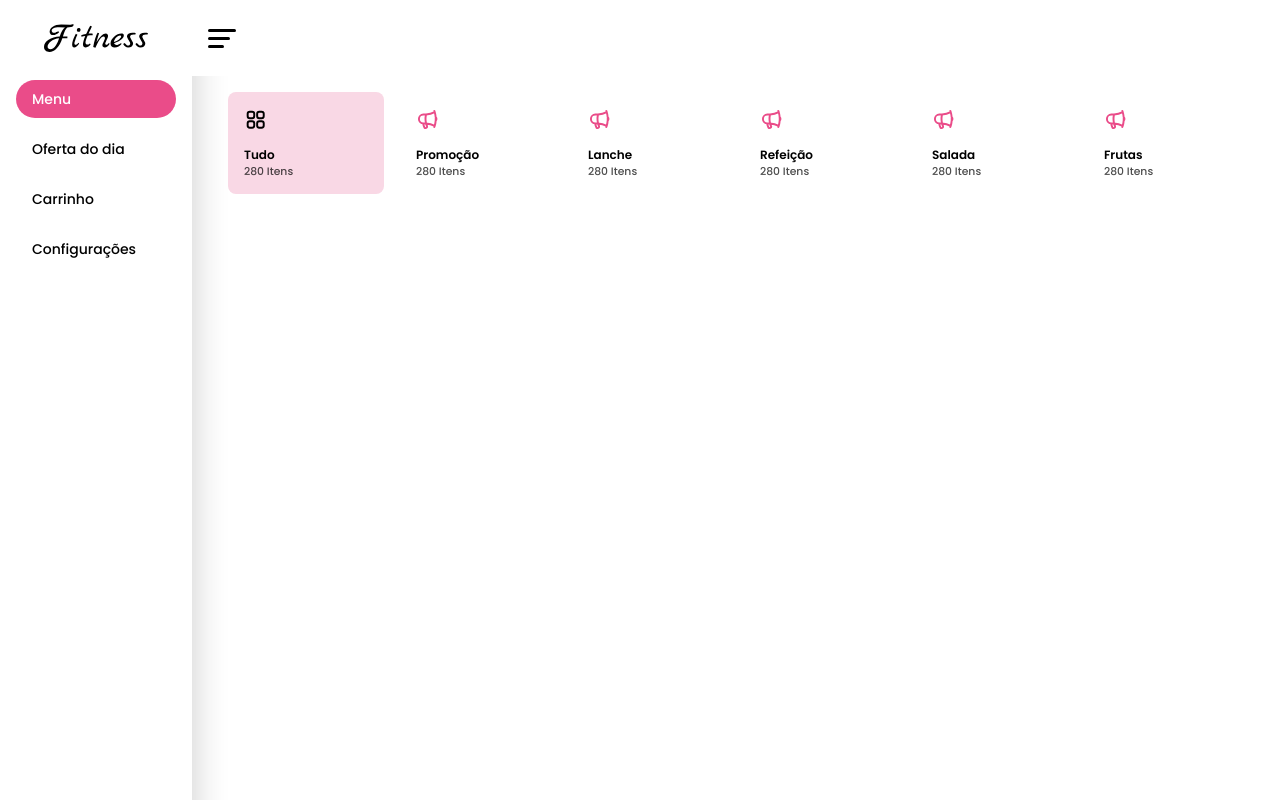
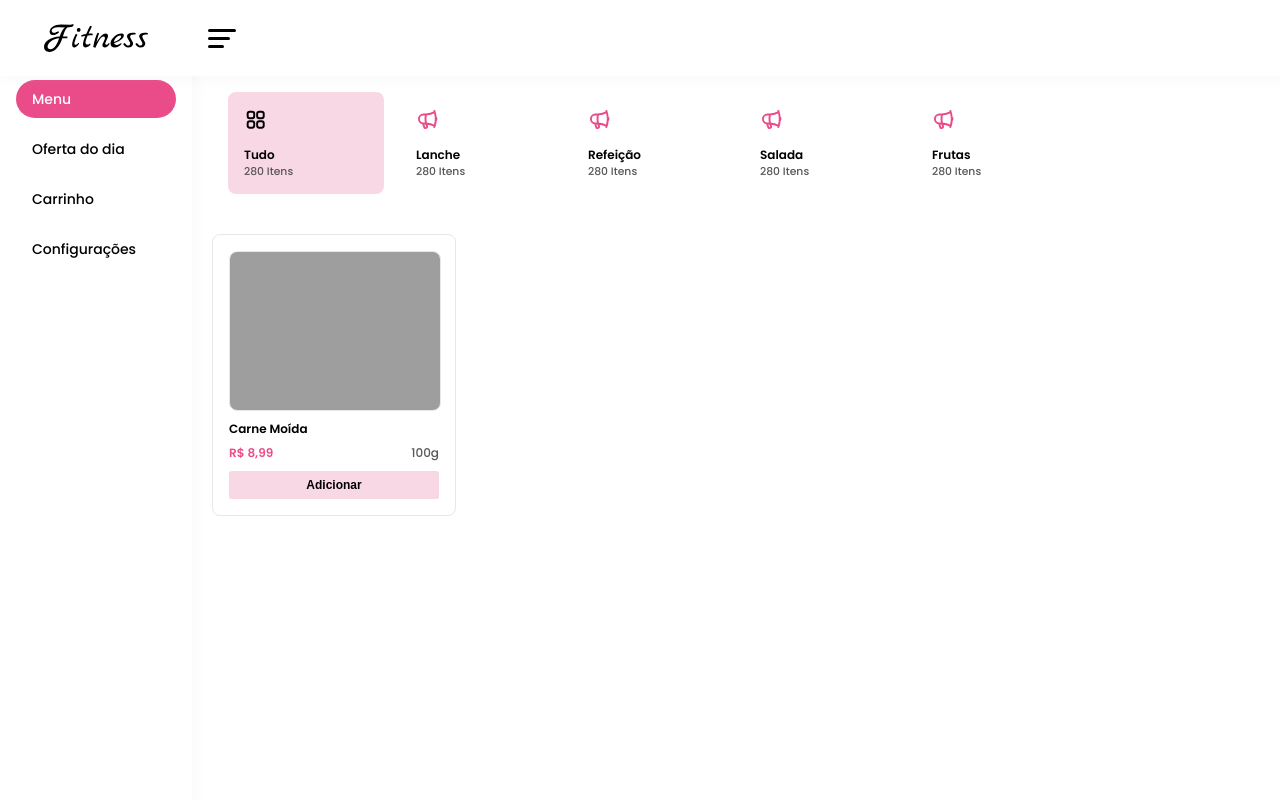
Before and after one commit to Janaina2000/project-ifood-fitness, a plain HTML site: page index.html in a window 1280 px wide. Drawn offline with Linux system fonts and the light colour scheme; grey boxes are pictures that could not be loaded.

Commit message:
card produtos

```diff
--- a/assets/html/pages/home/index.html
+++ b/assets/html/pages/home/index.html
@@ -1 +1,2 @@
 <section id="navegacao"></section>
+<section id="products"></section>
--- a/assets/html/pages/home/sections/01_navegacao.html
+++ b/assets/html/pages/home/sections/01_navegacao.html
@@ -13,22 +13,6 @@
 
                     <h2 class="link-title">
                         Tudo
-                    </h2>
-                    <span class="link-span">
-                        280 Itens
-                    </span>
-
-                </a>
-            </li>
-
-            <li class="c-list-item">
-                <a href="" class="c-navegacao__link">
-                    <svg xmlns="http://www.w3.org/2000/svg" fill="none" viewBox="0 0 24 24" stroke-width="1.5" stroke="currentColor" class="size-6">
-                        <path stroke-linecap="round" stroke-linejoin="round" d="M10.34 15.84c-.688-.06-1.386-.09-2.09-.09H7.5a4.5 4.5 0 1 1 0-9h.75c.704 0 1.402-.03 2.09-.09m0 9.18c.253.962.584 1.892.985 2.783.247.55.06 1.21-.463 1.511l-.657.38c-.551.318-1.26.117-1.527-.461a20.845 20.845 0 0 1-1.44-4.282m3.102.069a18.03 18.03 0 0 1-.59-4.59c0-1.586.205-3.124.59-4.59m0 9.18a23.848 23.848 0 0 1 8.835 2.535M10.34 6.66a23.847 23.847 0 0 0 8.835-2.535m0 0A23.74 23.74 0 0 0 18.795 3m.38 1.125a23.91 23.91 0 0 1 1.014 5.395m-1.014 8.855c-.118.38-.245.754-.38 1.125m.38-1.125a23.91 23.91 0 0 0 1.014-5.395m0-3.46c.495.413.811 1.035.811 1.73 0 .695-.316 1.317-.811 1.73m0-3.46a24.347 24.347 0 0 1 0 3.46" />
-                      </svg>
-
-                    <h2 class="link-title">
-                        Promoção
                     </h2>
                     <span class="link-span">
                         280 Itens
--- /dev/null
+++ b/assets/html/pages/home/sections/02_products.html
@@ -0,0 +1,33 @@
+<div class="container">
+
+    <div class="list-products">
+
+        <div class="card-product">
+            <figure class="card-image">
+                <img src="https://janaina2000.github.io/api-ifood-json/images/cardapio/proteinas/carne-moida.webp"  alt="">
+            </figure>
+            <h3 class="name-item">
+                Carne Moída
+            </h3>
+
+            <div class="card-values">
+                <span class="value">
+                    R$ 8,99
+                </span>
+                <span class="amount">
+                    100g
+                </span>
+
+            </div>
+
+            <button type="button" class="button-payment">Adicionar</button>
+
+            <div class="box-unit">
+                <button class="button-sub">-</button>
+                <input type="number" value="1" class="input-unit"/>
+                <button class="button-add">+</button>
+            </div>
+        </div>
+    </div>
+
+</div>
--- a/assets/js/sections.js
+++ b/assets/js/sections.js
@@ -18,7 +18,7 @@ function loadHTML(file, selector) {
 document.addEventListener('DOMContentLoaded', () => {
   // Carregar HTML
   loadHTML('/project-ifood-fitness/assets/html/pages/home/sections/01_navegacao.html', '#navegacao');
-
+  loadHTML('/project-ifood-fitness/assets/html/pages/home/sections/02_products.html', '#products');
 
 
 
--- a/assets/scss/_variables.scss
+++ b/assets/scss/_variables.scss
@@ -2,5 +2,7 @@
     --primary: #ea4c89;
     --primary-light: #f9d8e5;
     --white: #ffffff;
-    --black: #000000
+    --black: #000000;
+    --gray: #575757;
+    --gray-light: #e8e8e8;
 }
--- a/assets/scss/header.scss
+++ b/assets/scss/header.scss
@@ -2,7 +2,7 @@
     position: fixed;
     top: 2rem;
     left: 0;
-    box-shadow: 0.1755rem 0.175rem 2rem rgba(29, 29, 29, 0.2);
+    box-shadow: 0.15rem 0.15rem 0.75rem rgb(188 188 188 / 10%);
     overflow: hidden;
     width: 10rem;
     height: 100vh;
@@ -44,6 +44,7 @@
     background-color: var(--white);
     padding: 1.5rem 1rem ;
     padding-left: 0;
+    box-shadow: 0.15rem 0.15rem 0.75rem rgb(188 188 188 / 10%);
 
     .container-menu{
         display: flex;
--- a/assets/scss/home/navegacao.scss
+++ b/assets/scss/home/navegacao.scss
@@ -31,10 +31,9 @@
             }
 
             .link-span {
-                color: var(--black);
+                color: var(--gray);
                 font-size: 0.675rem;
                 font-weight: 500;
-                opacity: 0.7;
 
             }
 
--- /dev/null
+++ b/assets/scss/home/products.scss
@@ -0,0 +1,109 @@
+#products{
+    margin-top: 1.5rem;
+    .list-products {
+
+        display: grid;
+        grid-template-columns: 1fr 1fr 1fr 1fr;
+        gap: 1.5rem;
+
+        .card-product {
+            border: 1px solid #e7e7e7;
+            padding: 1rem;
+            border-radius: 0.5rem;
+
+            .card-image {
+                aspect-ratio: 4/3;
+                width: 100%;
+                overflow: hidden;
+                border-radius: 0.5rem;
+                border: 1px solid #e7e7e7;
+
+                img {
+                    height: 100%;
+                    width: 100%;
+                    object-fit: contain;
+                    overflow: hidden;
+                }
+
+            }
+
+            .name-item {
+                font-weight: 600;
+                margin: 0.75rem 0;
+            }
+
+            .card-values {
+                display: flex;
+                align-items: center;
+                justify-content: space-between;
+                font-family: 0.75rem;
+                margin-bottom: 0.75rem;
+
+                .value {
+                    color: var(--primary);
+                    font-weight: 600;
+                }
+
+                .amount {
+                    color: var(--gray);
+                    font-weight: 500;
+                }
+
+            }
+
+            .button-payment {
+                background-color: var(--primary-light);
+                font-weight: 600;
+                padding: 0.45rem;
+                width: 100%;
+                border-radius: 0.175rem;
+                display: block;
+            }
+
+            .box-unit {
+
+                align-items: center;
+                justify-content: center;
+                gap: 1rem;
+                display: none;
+
+                .button-sub,
+                .button-add {
+                    background-color: var(--primary);
+                    font-weight: 400;
+                    line-height: 1rem;
+                    font-size: 1.125rem;
+                    color: var(--white);
+                    text-transform: uppercase;
+                    width: 1.25rem;
+                    height: 1.25rem;
+                    border-radius: 9999px;
+                }
+
+                .input-unit{
+                    border: 1px solid transparent;
+                    background-color: var(--gray-light);
+                    width: calc(100% - 6rem);
+                    padding: 0.375rem;
+                    padding-left: 1.25rem;
+                    text-align: center;
+                    border-radius: 9999px;
+                }
+            }
+
+            &:hover{
+                border-color: var(--primary);
+
+                .button-payment{
+                    display: none;
+                }
+
+                .box-unit{
+                    display: flex;
+                }
+            }
+
+
+        }
+    }
+}
--- a/assets/scss/main.scss
+++ b/assets/scss/main.scss
@@ -3,6 +3,7 @@
 @import './_variables.scss';
 @import './header.scss';
 @import './home/navegacao.scss';
+@import './home/products.scss';
 
 
 
```
Also changed, not shown: assets/css/main.css, 1 other file.
